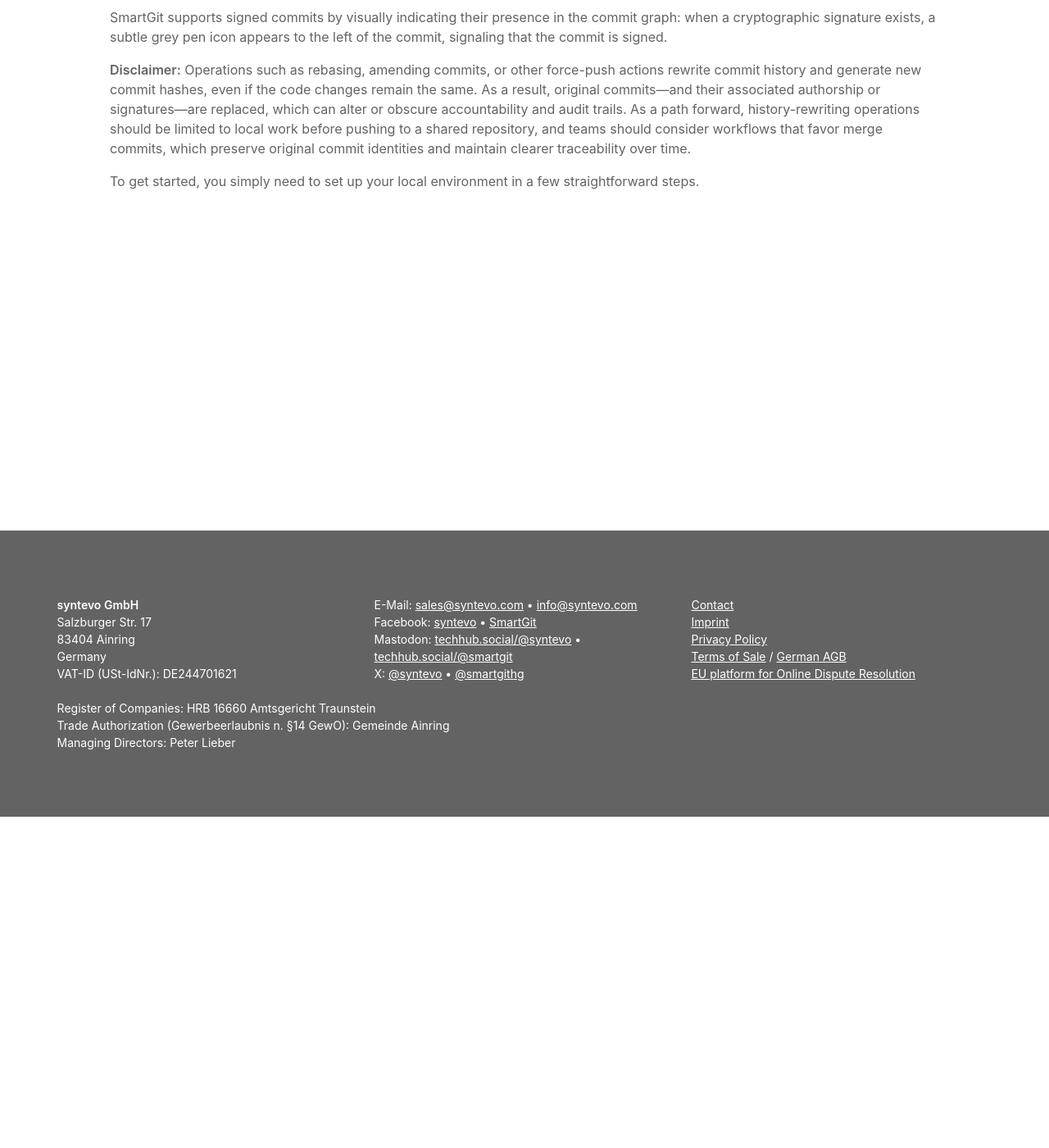
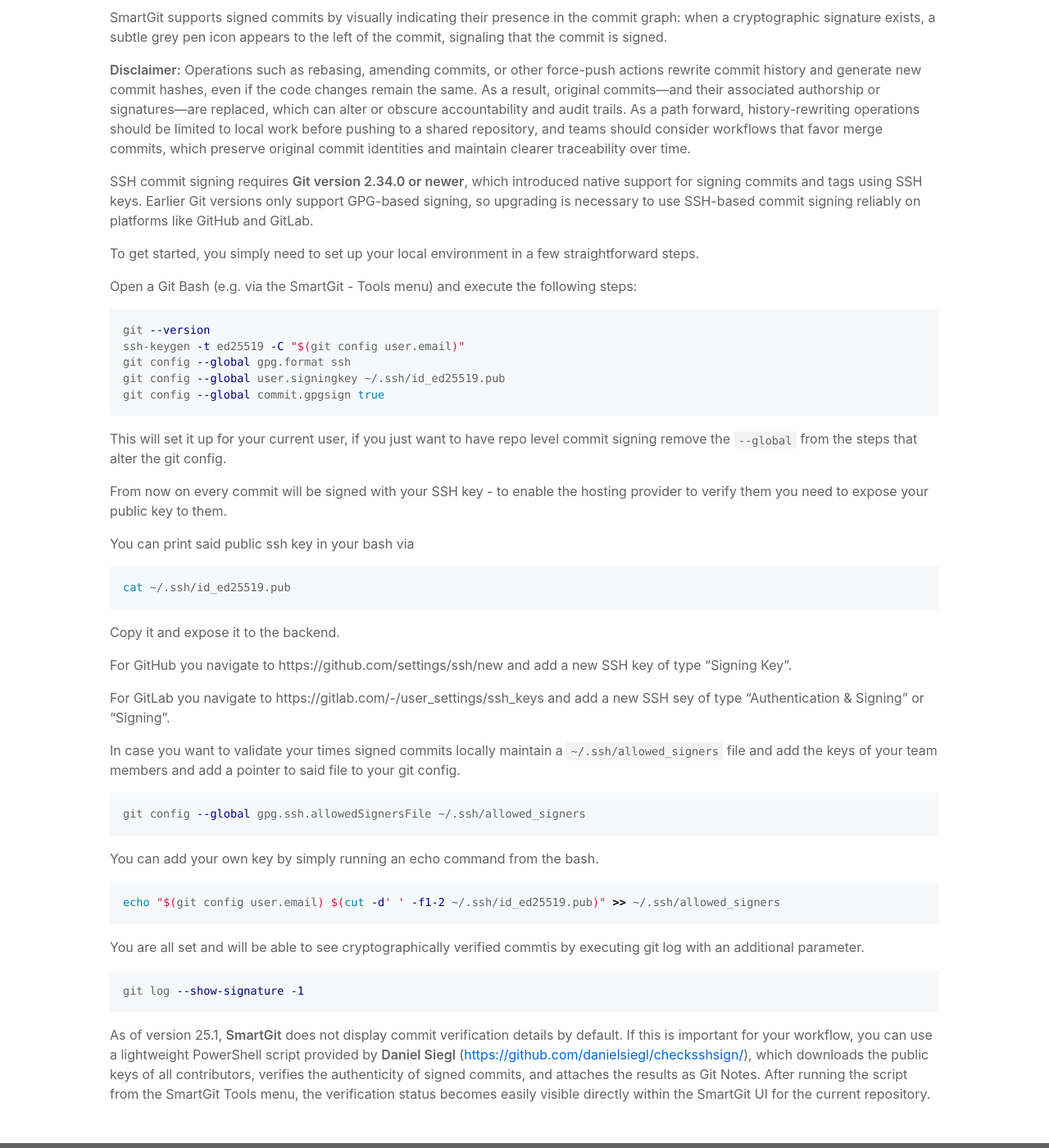
Before and after one commit to syntevo/blog, a Jekyll site: the page built from _posts/2026/2026-01-27-smartgit-sign-commits-ssh.md, in a window 1280 px wide and 1400 px high, scrolled down 404 px. Shown: the whole window at 82% size. Built offline with Jekyll 4.4.1, drawn with Linux system fonts in a browser that asks for light colours.

Commit message:
Add SSH commit signing setup instructions for SmartGit and Git providers

````diff
--- a/_posts/2026/2026-01-27-smartgit-sign-commits-ssh.md
+++ b/_posts/2026/2026-01-27-smartgit-sign-commits-ssh.md
@@ -14,4 +14,51 @@
 
 **Disclaimer:** Operations such as rebasing, amending commits, or other force-push actions rewrite commit history and generate new commit hashes, even if the code changes remain the same. As a result, original commits—and their associated authorship or signatures—are replaced, which can alter or obscure accountability and audit trails. As a path forward, history-rewriting operations should be limited to local work before pushing to a shared repository, and teams should consider workflows that favor merge commits, which preserve original commit identities and maintain clearer traceability over time.
 
+SSH commit signing requires **Git version 2.34.0 or newer**, which introduced native support for signing commits and tags using SSH keys. Earlier Git versions only support GPG-based signing, so upgrading is necessary to use SSH-based commit signing reliably on platforms like GitHub and GitLab.
+
 To get started, you simply need to set up your local environment in a few straightforward steps.
+
+Open a Git Bash (e.g. via the SmartGit - Tools menu) and execute the following steps:
+
+```bash
+git --version
+ssh-keygen -t ed25519 -C "$(git config user.email)"
+git config --global gpg.format ssh
+git config --global user.signingkey ~/.ssh/id_ed25519.pub
+git config --global commit.gpgsign true
+```
+This will set it up for your current user, if you just want to have repo level commit signing remove the `--global` from the steps that alter the git config.
+
+From now on every commit will be signed with your SSH key - to enable the hosting provider to verify them you need to expose your public key to them.
+
+You can print said public ssh key in your bash via
+
+```bash
+cat ~/.ssh/id_ed25519.pub
+```
+
+Copy it and expose it to the backend.
+
+For GitHub you navigate to https://github.com/settings/ssh/new and add a new SSH key of type "Signing Key".
+
+For GitLab you navigate to https://gitlab.com/-/user_settings/ssh_keys and add a new SSH sey of type "Authentication & Signing" or "Signing".
+
+In case you want to validate your times signed commits locally maintain a `~/.ssh/allowed_signers` file and add the keys of your team members and add a pointer to said file to your git config.
+
+```bash
+git config --global gpg.ssh.allowedSignersFile ~/.ssh/allowed_signers
+```
+
+You can add your own key by simply running an echo command from the bash.
+
+```bash
+echo "$(git config user.email) $(cut -d' ' -f1-2 ~/.ssh/id_ed25519.pub)" >> ~/.ssh/allowed_signers
+```
+
+You are all set and will be able to see cryptographically verified commtis by executing git log with an additional parameter.
+
+```bash
+git log --show-signature -1
+```
+
+As of version 25.1, **SmartGit** does not display commit verification details by default. If this is important for your workflow, you can use a lightweight PowerShell script provided by **Daniel Siegl** ([https://github.com/danielsiegl/checksshsign/](https://github.com/danielsiegl/checksshsign/)), which downloads the public keys of all contributors, verifies the authenticity of signed commits, and attaches the results as Git Notes. After running the script from the SmartGit Tools menu, the verification status becomes easily visible directly within the SmartGit UI for the current repository.
````
